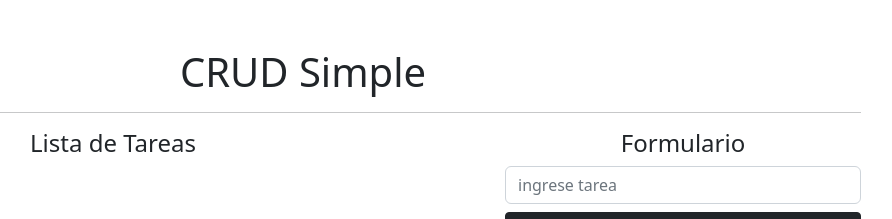
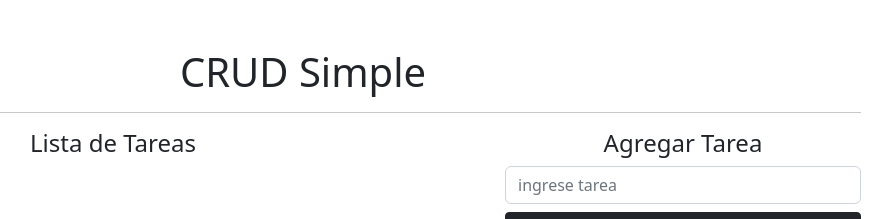
Before and after one commit to nicoarkano/preact-app, a Preact app: page / in a window 1280 px wide. Shown: the top 219 px of the page, without its empty margins (337-1229 px from the left). Built offline with nearby package versions, Linux system fonts and the light colour scheme.

Commit message:
add edit front

```diff
--- a/src/app.jsx
+++ b/src/app.jsx
@@ -1,25 +1,30 @@
+//This is a Preact App has a smaller diference with react
 import { useState } from "preact/hooks";
-import shortid from 'shortid'
+import shortid from "shortid";
 export function App() {
   const [tarea, setTarea] = useState("");
   const [tareas, setTareas] = useState([]);
+  const [modoEdicion, setModoEdicion] = useState(false);
   const agregarTarea = (e) => {
     e.preventDefault();
     if (!tarea.trim()) {
-      console.log("Este elemento esta vacio");
       return;
     }
-
+    //use Shortid for create a aleator ID
     setTareas([...tareas, { id: shortid.generate(), nombreTarea: tarea }]);
 
     setTarea("");
   };
-  console.log(tareas);
 
   const eliminarElemento = (id) => {
     console.log(id);
     const arrayFiltrado = tareas.filter((filterTask) => filterTask.id !== id);
     setTareas(arrayFiltrado);
+  };
+
+  const editar = (task) => {
+    setModoEdicion(true);
+    setTarea(task.nombreTarea);
   };
 
   return (
@@ -40,7 +45,10 @@ export function App() {
                   >
                     Eliminar
                   </button>
-                  <button class="btn btn-warning btn-sm float-end">
+                  <button
+                    class="btn btn-warning btn-sm float-end"
+                    onClick={() => editar(task)}
+                  >
                     Editar
                   </button>
                 </li>
@@ -48,7 +56,9 @@ export function App() {
             </ul>
           </div>
           <div className="col-4">
-            <h4 className="text-center">Formulario</h4>
+            <h4 className="text-center">
+              {modoEdicion ? "Editar Tarea" : "Agregar Tarea"}
+            </h4>
             <form onSubmit={agregarTarea}>
               <input
                 type="text"
@@ -57,9 +67,15 @@ export function App() {
                 onchange={(e) => setTarea(e.target.value)}
                 value={tarea}
               />
-              <button className="btn btn-dark btn-sm col-12" type="submit">
-                Agregar
-              </button>
+              {modoEdicion ? (
+                <button className="btn btn-warning btn-sm col-12" type="submit">
+                  Editar
+                </button>
+              ) : (
+                <button className="btn btn-dark btn-sm col-12" type="submit">
+                  Agregar
+                </button>
+              )}
             </form>
           </div>
         </div>
```
